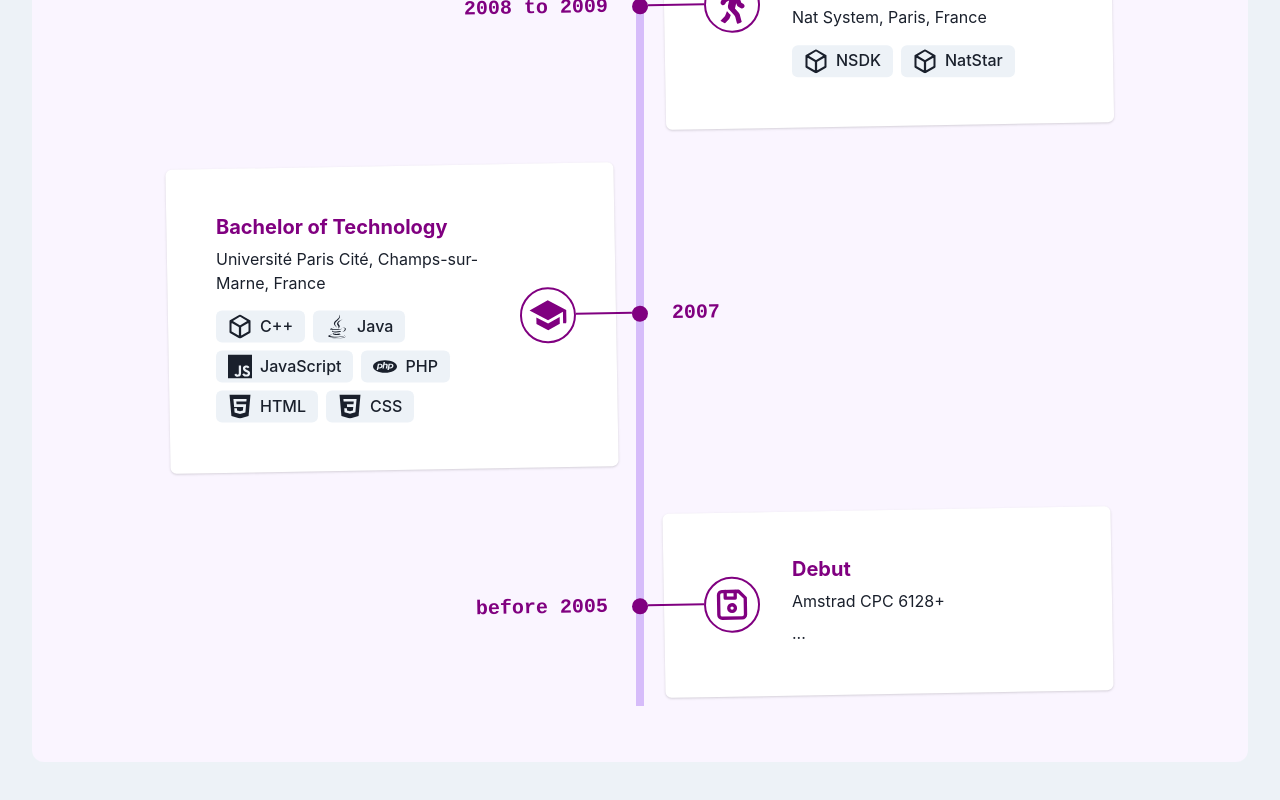
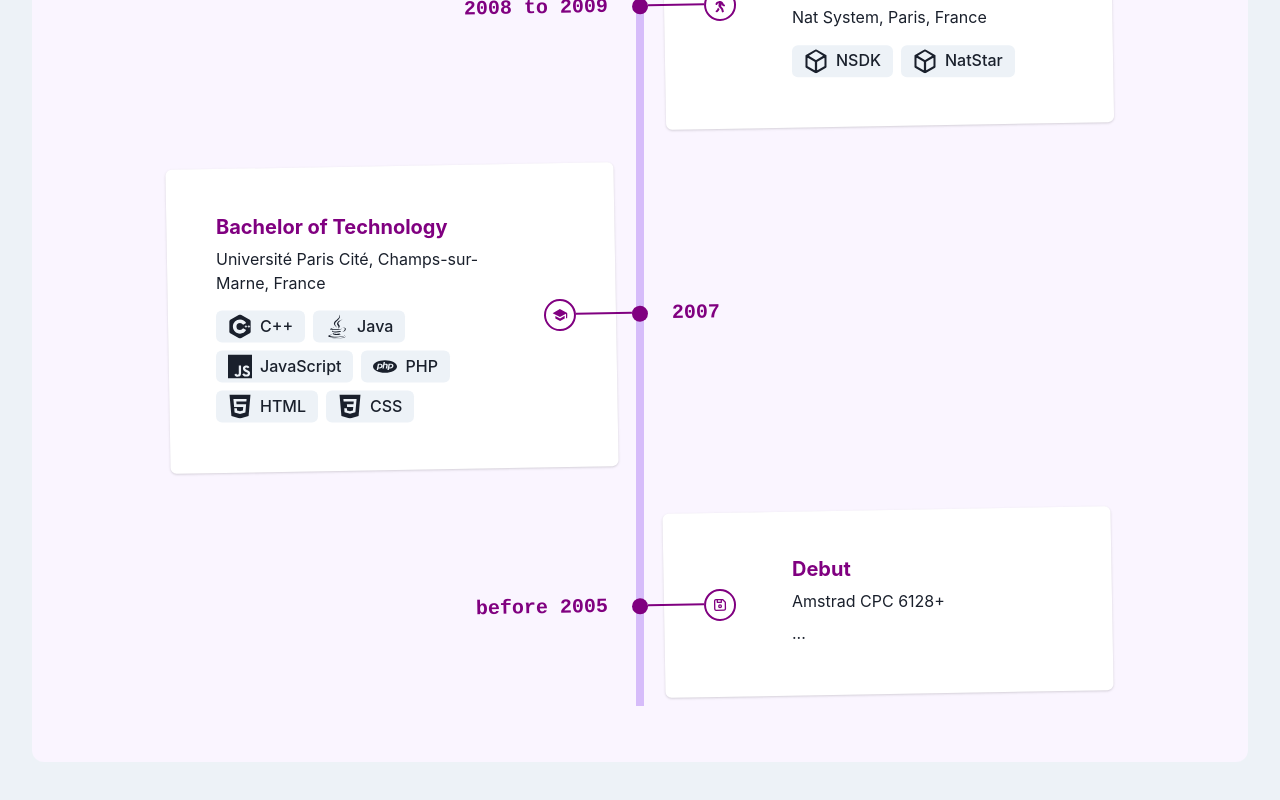
Before and after one commit to alpliar/portfolio, a Next.js app: page /experience in a window 1280 px wide. Shown: the part 2309-3109 px from the top of the page. Built offline with nearby package versions, Linux system fonts and the light colour scheme.

Commit message:
feature: handle new techs

```diff
--- a/components/Technologies.tsx
+++ b/components/Technologies.tsx
@@ -5,16 +5,20 @@
 import {
   SiChakraui,
   SiConfluence,
+  SiCplusplus,
   SiCss3,
   SiCypress,
   SiDotnet,
   SiEslint,
+  SiGoogleanalytics,
   SiGoogletagmanager,
+  SiGraphql,
   SiHackthebox,
   SiHtml5,
   SiJava,
   SiJavascript,
   SiJira,
+  SiLua,
   SiNextdotjs,
   SiNodedotjs,
   SiNpm,
@@ -51,6 +55,8 @@
       return SiNuxtdotjs;
     case "NPM":
       return SiNpm;
+    case "C++":
+      return SiCplusplus;
     case "Node.js":
     case "NodeJS":
     case "Node":
@@ -92,9 +98,15 @@
     case "Dotnet":
     case ".net":
       return SiDotnet;
+    case "GraphQL":
+      return SiGraphql;
+    case "Lua":
+      return SiLua;
     case "GTM":
     case "Google Tag Manager":
       return SiGoogletagmanager;
+    case "Google Analytics":
+      return SiGoogleanalytics;
     case "TagCommander":
     case "Commander's Act":
       return FaTags;
```
